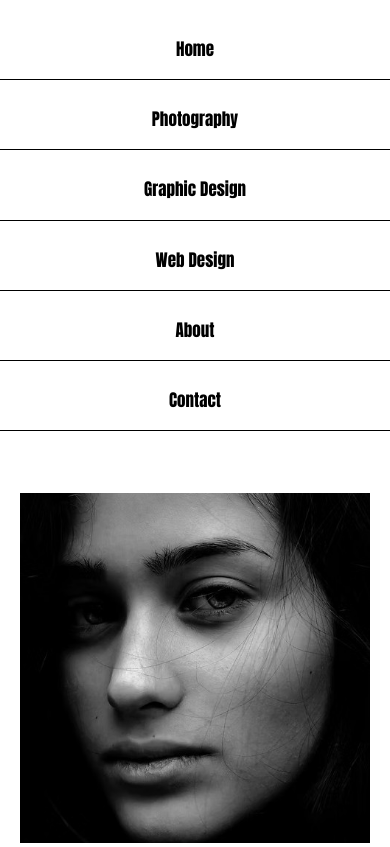
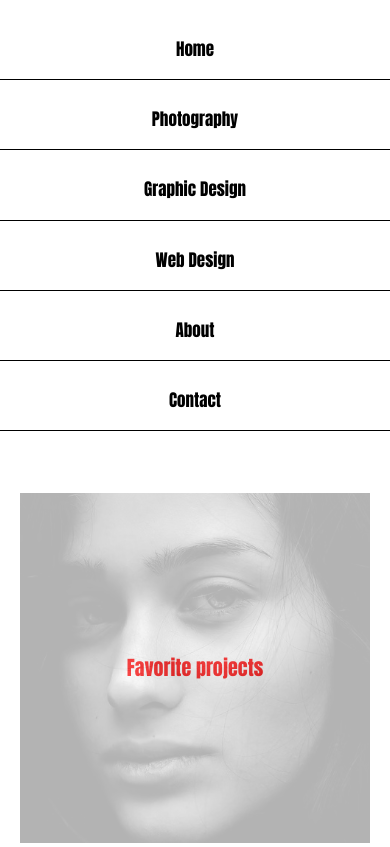
Before and after one commit to zakurila/evashteiner, a plain HTML site: page photography.html in a window 390 px wide. Shown: the top 847 px of the page. Drawn offline with Linux system fonts and the light colour scheme.

Commit message:
Add files via upload

```diff
--- a/styles.css
+++ b/styles.css
@@ -368,7 +368,11 @@ nav {
 
 }
 
-
+.project .description {
+  opacity: 0.7;
+  background-color: white;
+  color: red;
+}
 
 .projectpage {
   display: flex;
```
